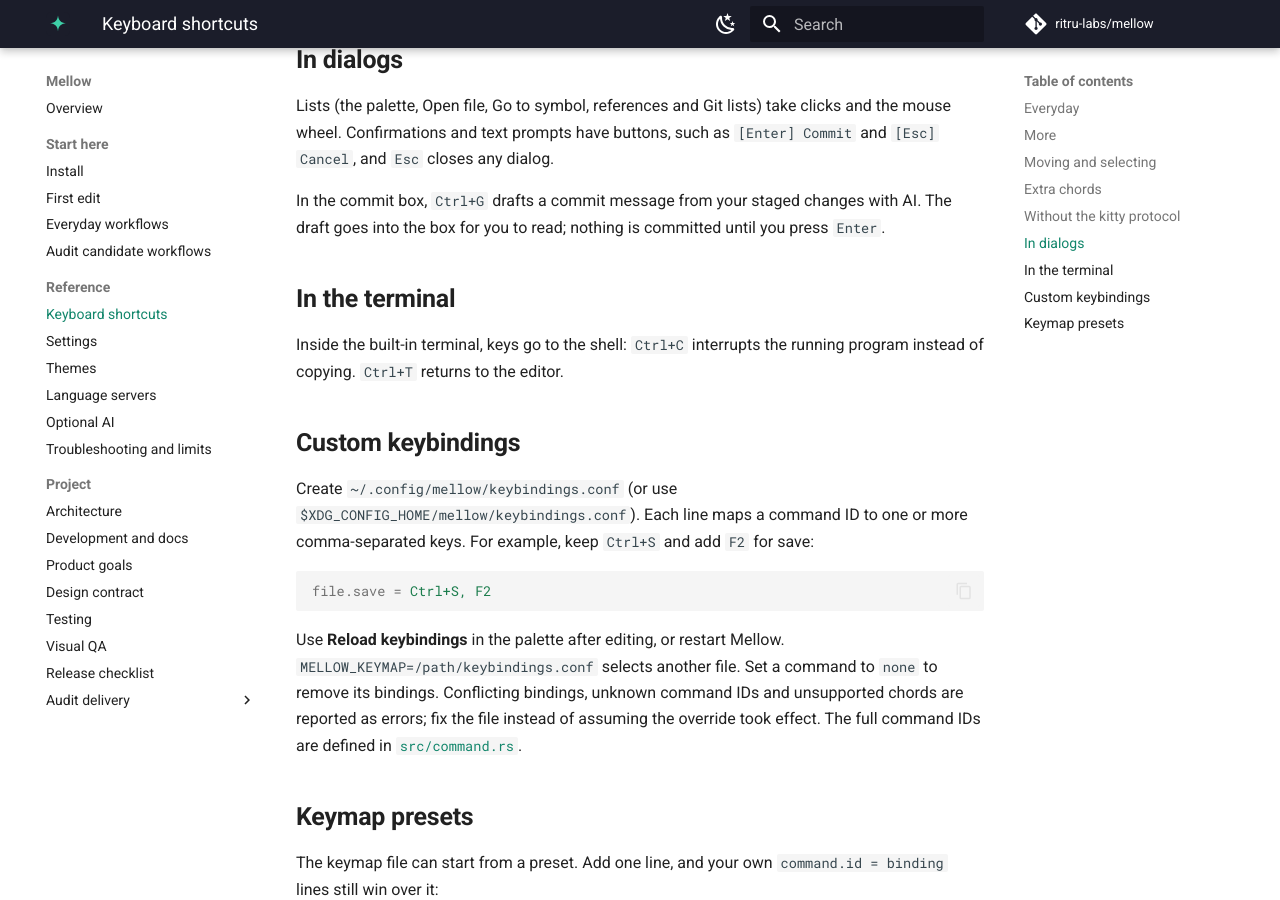
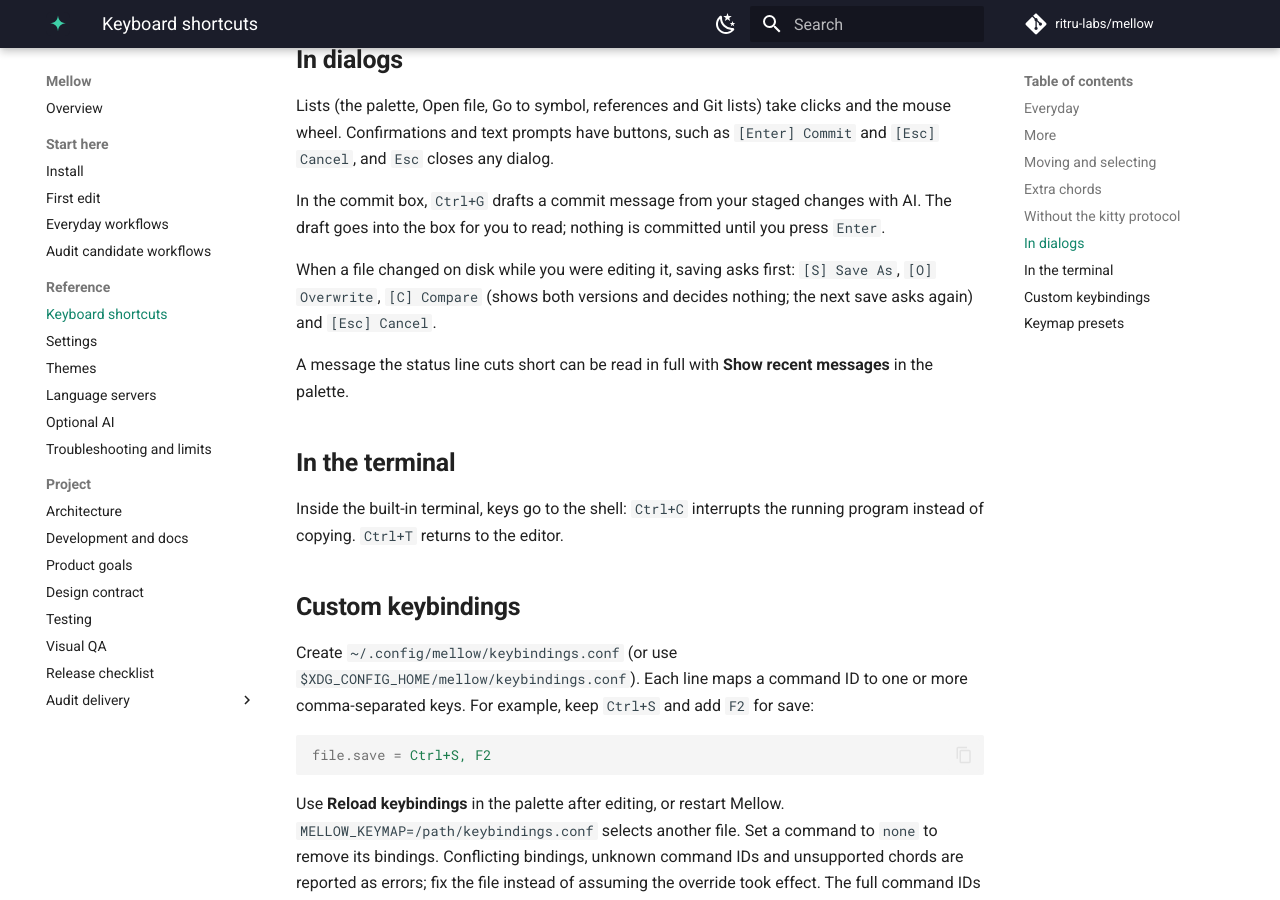
Before and after one commit to ritru-labs/mellow, an MkDocs documentation site: the page built from docs/keys.md, in a window 1280 px wide and 900 px high, scrolled down 2747 px. Built offline with MkDocs 1.6.1 and Material for MkDocs 9.7.7, drawn with Linux system fonts in a browser that asks for light colours; comment, search, counter and statistics services are not loaded.

Commit message:
Version 0.3.3
Bug-fix release from the end-user walkthrough: Open file, problems on the
line, editor focus, the start page at 80x24, a recent-messages panel, Compare
in the disk-conflict dialog and dimmed gitignored entries. Release labels
regenerated with scripts/version-docs.py; Cargo.lock updated by cargo.

Co-Authored-By: Claude Fable 5.1 <noreply@anthropic.com>
Claude-Session: https://claude.ai/code/session_01S4Csyt8HH2u6y4FosiHFwx

```diff
--- a/Cargo.toml
+++ b/Cargo.toml
@@ -1,6 +1,6 @@
 [package]
 name = "mellow"
-version = "0.3.2"
+version = "0.3.3"
 edition = "2024"
 rust-version = "1.90"
 description = "A calm, modern terminal editor by Ritru Labs. No modes, no manual: just start typing."
--- a/docs/keys.md
+++ b/docs/keys.md
@@ -80,6 +80,13 @@ In the commit box, `Ctrl+G` drafts a commit message from your staged changes
 with AI. The draft goes into the box for you to read; nothing is committed until
 you press `Enter`.
 
+When a file changed on disk while you were editing it, saving asks first:
+`[S] Save As`, `[O] Overwrite`, `[C] Compare` (shows both versions and
+decides nothing; the next save asks again) and `[Esc] Cancel`.
+
+A message the status line cuts short can be read in full with **Show recent
+messages** in the palette.
+
 ## In the terminal
 
 Inside the built-in terminal, keys go to the shell: `Ctrl+C` interrupts the
```
Also changed, not shown: CHANGELOG.md (+2 -2 lines), README.md (+1 -1 lines), docs/getting-started.md (+1 -1 lines), docs/index.md (+2 -2 lines), docs/install.md (+8 -8 lines), 1 other file.
